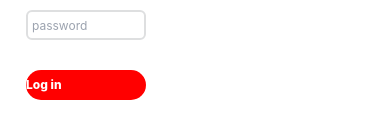
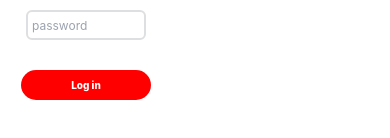
Before and after one commit to xartokoptiko/lifechain-gr, a Next.js app: page /components/application/loginpage-app in a window 390 px wide. Shown: the part 240-378 px from the top of the page. Built offline with nearby package versions, Linux system fonts and the light colour scheme.

Commit message:
mobile demo app polishes

```diff
--- a/pages/components/application/loginpage-app.js
+++ b/pages/components/application/loginpage-app.js
@@ -15,7 +15,7 @@ export default function LoginPageApp({onNext}) {
         />
         <input placeholder="password" type="text" className="flex p-1 text-root text-xs flex-col w-[120px] h-[30px] border-root border-2 rounded-md mt-[30px]"
         />
-        <button onClick={onNext} className="flex flex-col w-[120px] h-[30px] mt-[30px] text-xs bg-redapp text-white font-extrabold rounded-2xl text-center justify-center" >Log in</button>
+        <button onClick={onNext} className="text-[10px] text-white font-extrabold text-center items-center bg-redapp w-[130px] h-[30px] rounded-2xl mt-[30px]" >Log in</button>
       </div>
     </>
   );
--- a/pages/university/index.js
+++ b/pages/university/index.js
@@ -17,7 +17,6 @@ import { Dropdown, Avatar, Grid, User } from "@nextui-org/react";
 import Link from "next/link";
 import InstructionsText from "../components/instructions-text";
 import useTranslation from "next-translate/useTranslation";
-
 import { sendContactForm } from "../../lib/api";
 import { useRouter } from "next/router";
 import MobileApp from "../components/application/mobile-app";
```
